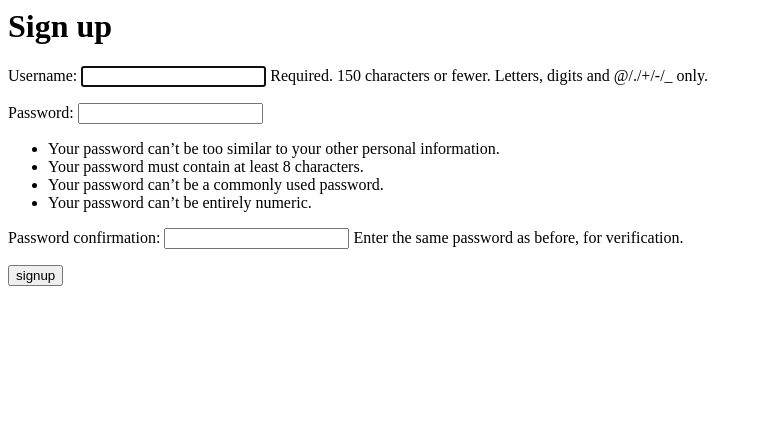
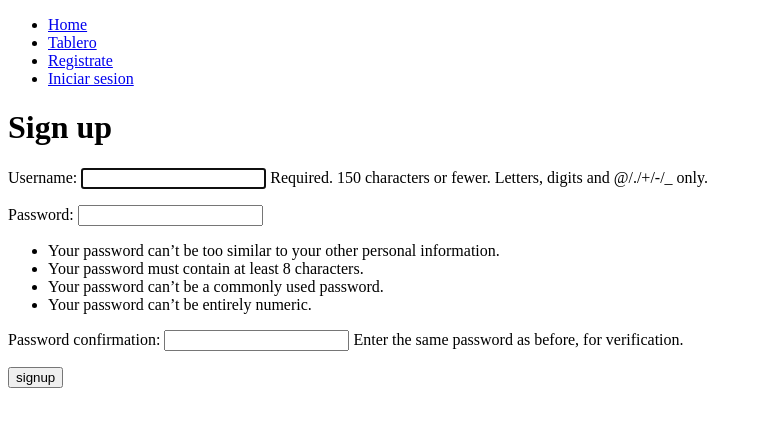
Before and after one commit to NataliaPerez08/proyectoIntermedio, a Django app: page /signup/ in a window 1280 px wide. Shown: the top 427 px of the page, without its empty margins (0-759 px from the left). Run offline with Django 5.2, Linux system fonts and the light colour scheme.

Commit message:
Añadi un nav en todos las pag que he hecho, logout, falta sign in y el front

```diff
--- a/proyectoIntermedio/urls.py
+++ b/proyectoIntermedio/urls.py
@@ -22,5 +22,6 @@ urlpatterns = [
     path('notas/', include('notas.urls')),
     path('admin/', admin.site.urls),
     path('',views.home, name="home"),
-    path('signup/',views.signup, name="signup")
+    path('signup/',views.signup, name="signup"),
+    path('tablero/',views.tablero, name="tablero")
 ]
--- /dev/null
+++ b/tasks/templates/base.html
@@ -0,0 +1,39 @@
+<!DOCTYPE html>
+<html lang="en">
+<head>
+    <meta charset="UTF-8">
+    <meta name="viewport" content="width=device-width, initial-scale=1.0">
+    <title>Tablero digital de notas</title>
+</head>
+<body>
+    <nav>
+        <ul>
+            <li>
+                <a href="/">Home</a>
+            </li>
+            <li>
+                <a href="/tablero">Tablero</a>
+            </li>
+            {% if user.is_authenticated %}
+            <li>
+                <a href="/logout">Cerrar sesion</a>
+            </li>
+            {% else %}
+            <li>
+                <a href="/signup">Registrate</a>
+            </li>
+            <li>
+                <a href="/sigin">Iniciar sesion</a>
+            </li>
+            {% endif %}
+        </ul>
+    </nav>
+
+
+    {% block content %}
+    {% endblock %}
+
+
+
+</body>
+</html>
--- a/tasks/templates/signup.html
+++ b/tasks/templates/signup.html
@@ -1,6 +1,9 @@
+{% extends 'base.html' %}
+
+{% block content %}
 <h1>Sign up</h1>
 
-
+{{error}}
 
 <form method="POST">
     {% csrf_token%}
@@ -9,3 +12,5 @@
         signup
     </button>
 </form>
+
+{% endblock %}
--- /dev/null
+++ b/tasks/templates/tablero.html
@@ -0,0 +1,5 @@
+{% extends 'base.html' %}
+
+{% block content %}
+<h1>Tablero</h1>
+{% endblock %}
--- a/tasks/views.py
+++ b/tasks/views.py
@@ -1,8 +1,8 @@
-from django.shortcuts import render
+from django.shortcuts import render,redirect
 from django.contrib.auth.forms import UserCreationForm
 from django.contrib.auth.models import User
-from django.http import HttpResponse
-
+from django.contrib.auth import login
+from django.contrib.auth import logout
 
 # Create your views here.
 
@@ -19,11 +19,20 @@ def signup(request):
             if(request.POST['password1']==request.POST['password2']):
                 #register user
                 try:
-                    #print(request.POST)
-                    #print("Obteniendo datos")
                     user=User.objects.create_user(username=request.POST['username'],password=request.POST['password1'])
                     user.save()
-                    return HttpResponse('Usuario creado satisfactoriamente')
+                    login(request, user)
+                    return redirect('tablero')
                 except:
-                    return HttpResponse('El usuario ya existe')
-            return HttpResponse('las password no coinciden')
+                     return render(request, 'signup.html', {
+                        'form': UserCreationForm,
+                        "error": 'el nombre de usuario ya existe'
+                    })
+
+            return render(request, 'signup.html', {
+                        'form': UserCreationForm,
+                        "error": 'Las contraseñas no coinciden'
+                    })
+
+def tablero(request):
+        return render(request, 'tablero.html')
```
Also changed, not shown: tasks/templates/home.html (+9 -0 lines), db.sqlite3.
